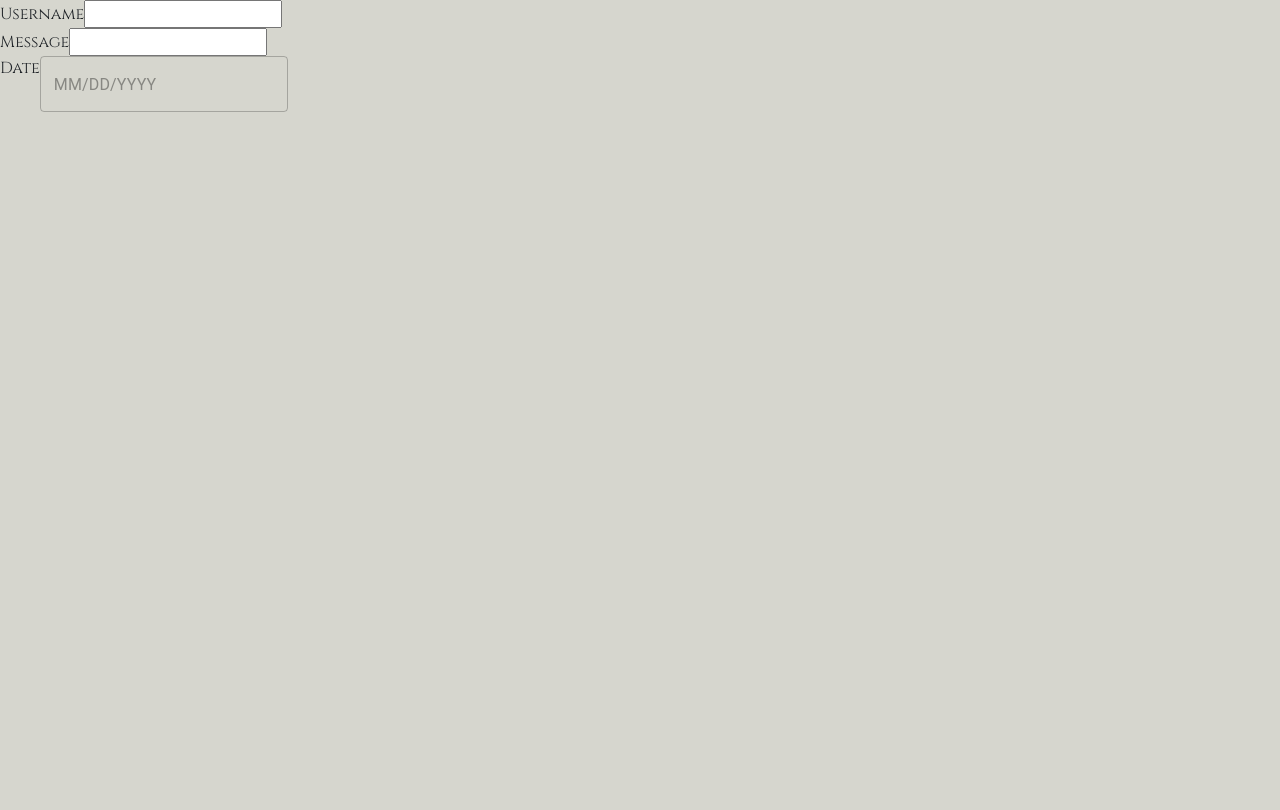
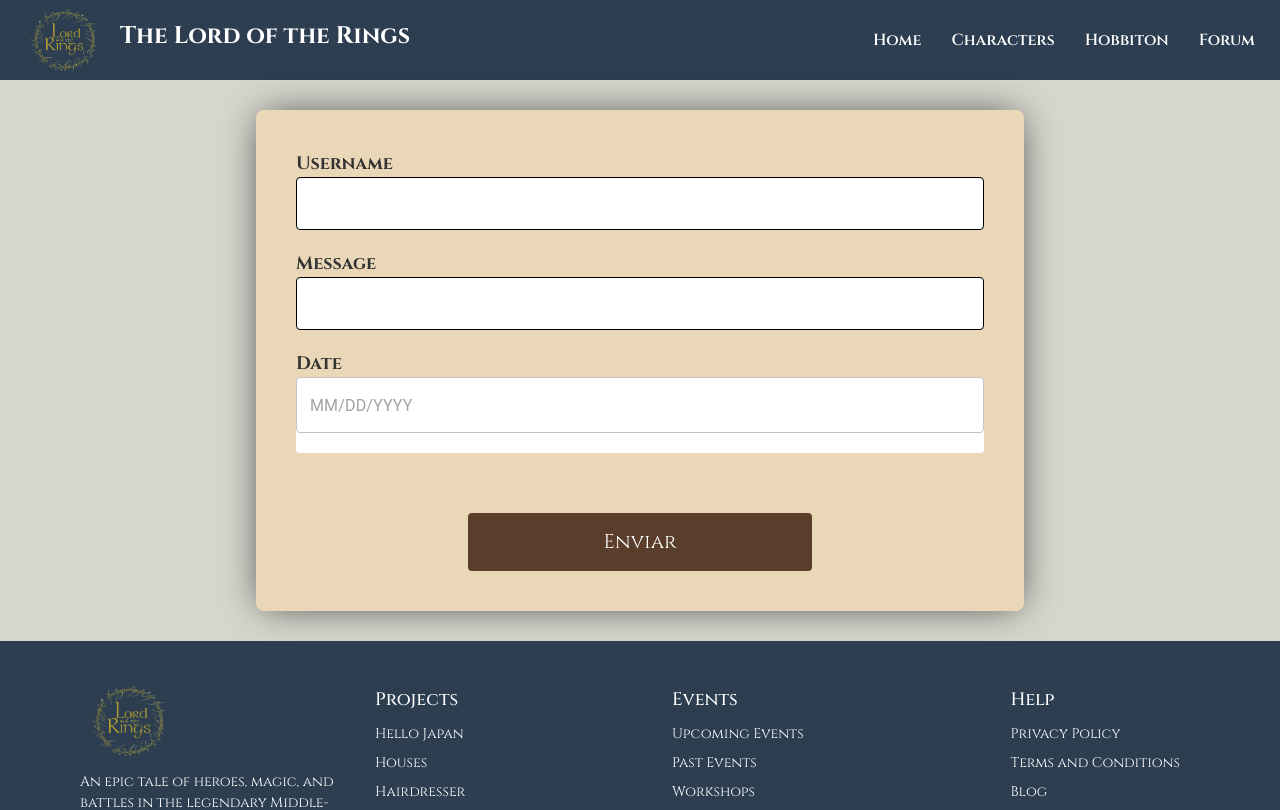
Before and after one commit to devcarlosperez/the-lord-of-the-rings-project, a React (Vite) app: page /form-add-comment in a window 1280 px wide. Shown: the top 810 px of the page. Built offline with nearby package versions, Linux system fonts and the light colour scheme; a web font is replaced by a local one.

Commit message:
add form add comment and update comment

```diff
--- a/package.json
+++ b/package.json
@@ -10,6 +10,8 @@
     "preview": "vite preview"
   },
   "dependencies": {
+    "@emotion/react": "^11.14.0",
+    "@emotion/styled": "^11.14.0",
     "@mui/lab": "^7.0.0-beta.9",
     "@mui/material": "^7.0.0",
     "@mui/x-date-pickers": "^7.28.0",
--- /dev/null
+++ b/src/components/add-comment/AddComment.css
@@ -0,0 +1,129 @@
+.form-add-comment {
+  display: flex;
+  width: 60%;
+  flex-direction: column;
+  align-items: center;
+  padding: 16px;
+  background-color: #EAD7B7;
+  -webkit-box-shadow: 0px 0px 39px -7px rgba(0, 0, 0, 0.75);
+  -moz-box-shadow: 0px 0px 39px -7px rgba(0, 0, 0, 0.75);
+  box-shadow: 0px 0px 39px -7px rgba(0, 0, 0, 0.75);
+  border-radius: 8px;
+  max-width: 400px;
+  margin: 30px auto;
+}
+
+.camps {
+  display: flex;
+  flex-direction: column;
+  width: 100%;
+}
+
+.camps div {
+  margin-bottom: 12px;
+}
+
+label {
+  font-size: 14px;
+  font-weight: bold;
+  color: #333;
+}
+
+input {
+  width: 100%;
+  padding: 8px;
+  font-size: 14px;
+  border: 1px solid black;
+  border-radius: 4px;
+}
+
+.MuiTextField-root {
+  width: 100%;
+  border: 1px solid black;
+  background-color: white;
+  border-radius: 4px;
+  box-shadow: none;
+}
+
+button {
+  padding: 10px;
+  font-size: 16px;
+  background-color: #5a3e2b;
+  color: white;
+  border: none;
+  border-radius: 4px;
+  cursor: pointer;
+  margin-top: 16px;
+}
+
+button:hover {
+  background-color: #3e2c1c;
+}
+
+.button-submit {
+  width: 50%;
+  margin-top: 20px;
+  padding: 12px;
+  font-size: 16px;
+  background-color: #5a3e2b;
+  color: white;
+  border: none;
+  border-radius: 4px;
+  cursor: pointer;
+}
+
+.button-submit:hover {
+  background-color: #3e2c1c;
+}
+
+/* 📌 Medium devices (768px and up) */
+@media only screen and (min-width: 768px) {
+  .form-add-comment {
+    max-width: 600px;
+    padding: 32px;
+  }
+
+  .camps div {
+    margin-bottom: 16px;
+  }
+
+  label {
+    font-size: 16px;
+  }
+
+  input {
+    font-size: 16px;
+    padding: 10px;
+  }
+
+  button, .button-submit {
+    font-size: 18px;
+    padding: 12px;
+  }
+}
+
+/* 📌 Large devices (1200px and up) */
+@media only screen and (min-width: 1200px) {
+  .form-add-comment {
+    max-width: 800px;
+    padding: 40px;
+  }
+
+  .camps div {
+    margin-bottom: 20px;
+  }
+
+  label {
+    font-size: 18px;
+  }
+
+  input {
+    font-size: 18px;
+    padding: 12px;
+  }
+
+  button, .button-submit {
+    font-size: 20px;
+    padding: 14px;
+  }
+}
--- /dev/null
+++ b/src/components/add-comment/AddComment.jsx
@@ -0,0 +1,38 @@
+import "./AddComment.css";
+import * as React from "react";
+import { LocalizationProvider } from "@mui/x-date-pickers/LocalizationProvider";
+import { AdapterDayjs } from "@mui/x-date-pickers/AdapterDayjs";
+import { DatePicker } from "@mui/x-date-pickers/DatePicker";
+import TextField from "@mui/material/TextField";
+
+function AddComment() {
+  const [selectedDate, setSelectedDate] = React.useState(null);
+
+  return (
+    <form className="form-add-comment">
+      <div className="camps">
+        <div>
+          <label>Username</label>
+          <input type="text" name="username" id="username" required />
+        </div>
+        <div>
+          <label>Message</label>
+          <input type="text" name="message" id="message" required />
+        </div>
+        <div>
+          <label>Date</label>
+          <LocalizationProvider dateAdapter={AdapterDayjs}>
+            <DatePicker
+              value={selectedDate}
+              onChange={(newValue) => setSelectedDate(newValue)}
+              renderInput={(params) => <TextField {...params} />}
+            />
+          </LocalizationProvider>
+        </div>
+      </div>
+      <button type="submit" className="button-submit">Enviar</button>
+    </form>
+  );
+}
+
+export default AddComment;
--- /dev/null
+++ b/src/components/update-comment/UpdateComment.css
@@ -0,0 +1,129 @@
+.form-update-comment {
+  display: flex;
+  width: 60%;
+  flex-direction: column;
+  align-items: center;
+  padding: 16px;
+  background-color: #EAD7B7;
+  -webkit-box-shadow: 0px 0px 39px -7px rgba(0, 0, 0, 0.75);
+  -moz-box-shadow: 0px 0px 39px -7px rgba(0, 0, 0, 0.75);
+  box-shadow: 0px 0px 39px -7px rgba(0, 0, 0, 0.75);
+  border-radius: 8px;
+  max-width: 400px;
+  margin: 30px auto;
+}
+
+.camps {
+  display: flex;
+  flex-direction: column;
+  width: 100%;
+}
+
+.camps div {
+  margin-bottom: 12px;
+}
+
+label {
+  font-size: 14px;
+  font-weight: bold;
+  color: #333;
+}
+
+input {
+  width: 100%;
+  padding: 8px;
+  font-size: 14px;
+  border: 1px solid black;
+  border-radius: 4px;
+}
+
+.MuiTextField-root {
+  width: 100%;
+  border: 1px solid black;
+  background-color: white;
+  border-radius: 4px;
+  box-shadow: none;
+}
+
+button {
+  padding: 10px;
+  font-size: 16px;
+  background-color: #5a3e2b;
+  color: white;
+  border: none;
+  border-radius: 4px;
+  cursor: pointer;
+  margin-top: 16px;
+}
+
+button:hover {
+  background-color: #3e2c1c;
+}
+
+.button-submit {
+  width: 50%;
+  margin-top: 20px;
+  padding: 12px;
+  font-size: 16px;
+  background-color: #5a3e2b;
+  color: white;
+  border: none;
+  border-radius: 4px;
+  cursor: pointer;
+}
+
+.button-submit:hover {
+  background-color: #3e2c1c;
+}
+
+/* 📌 Medium devices (768px and up) */
+@media only screen and (min-width: 768px) {
+  .form-update-comment {
+    max-width: 600px;
+    padding: 32px;
+  }
+
+  .camps div {
+    margin-bottom: 16px;
+  }
+
+  label {
+    font-size: 16px;
+  }
+
+  input {
+    font-size: 16px;
+    padding: 10px;
+  }
+
+  button, .button-submit {
+    font-size: 18px;
+    padding: 12px;
+  }
+}
+
+/* 📌 Large devices (1200px and up) */
+@media only screen and (min-width: 1200px) {
+  .form-update-comment {
+    max-width: 800px;
+    padding: 40px;
+  }
+
+  .camps div {
+    margin-bottom: 20px;
+  }
+
+  label {
+    font-size: 18px;
+  }
+
+  input {
+    font-size: 18px;
+    padding: 12px;
+  }
+
+  button, .button-submit {
+    font-size: 20px;
+    padding: 14px;
+  }
+}
--- /dev/null
+++ b/src/components/update-comment/UpdateComment.jsx
@@ -0,0 +1,38 @@
+import "./UpdateComment.css";
+import * as React from "react";
+import { LocalizationProvider } from "@mui/x-date-pickers/LocalizationProvider";
+import { AdapterDayjs } from "@mui/x-date-pickers/AdapterDayjs";
+import { DatePicker } from "@mui/x-date-pickers/DatePicker";
+import TextField from "@mui/material/TextField";
+
+function UpdateComment() {
+  const [selectedDate, setSelectedDate] = React.useState(null);
+
+  return (
+    <form className="form-update-comment">
+      <div className="camps">
+        <div>
+          <label>Username</label>
+          <input type="text" name="username" id="username" />
+        </div>
+        <div>
+          <label>Message</label>
+          <input type="text" name="message" id="message" />
+        </div>
+        <div>
+          <label>Date</label>
+          <LocalizationProvider dateAdapter={AdapterDayjs}>
+            <DatePicker
+              value={selectedDate}
+              onChange={(newValue) => setSelectedDate(newValue)}
+              renderInput={(params) => <TextField {...params} />}
+            />
+          </LocalizationProvider>
+        </div>
+      </div>
+      <button type="submit" className="button-submit">Enviar</button>
+    </form>
+  );
+}
+
+export default UpdateComment;
--- a/src/pages/form-add-comment/FormAddComment.jsx
+++ b/src/pages/form-add-comment/FormAddComment.jsx
@@ -1,36 +1,14 @@
-import "./FormAddComment.css";
-import * as React from "react";
-import { LocalizationProvider } from "@mui/x-date-pickers/LocalizationProvider";
-import { AdapterDayjs } from "@mui/x-date-pickers/AdapterDayjs";
-import { DatePicker } from "@mui/x-date-pickers/DatePicker";
-import TextField from "@mui/material/TextField";
+import AddComment from "../../components/add-comment/AddComment";
+import Footer from "../../components/footer/Footer";
+import Header from "../../components/header/Header";
 
 function FormAddComment() {
-  const [selectedDate, setSelectedDate] = React.useState(null);
-
   return (
-    <form className="form-add-comment">
-      <div className="camps">
-        <div>
-          <label>Username</label>
-          <input type="text" name="username" id="username" />
-        </div>
-        <div>
-          <label>Message</label>
-          <input type="text" name="message" id="message" />
-        </div>
-        <div>
-          <label>Date</label>
-          <LocalizationProvider dateAdapter={AdapterDayjs}>
-            <DatePicker
-              value={selectedDate}
-              onChange={(newValue) => setSelectedDate(newValue)}
-              renderInput={(params) => <TextField {...params} />}
-            />
-          </LocalizationProvider>
-        </div>
-      </div>
-    </form>
+    <>
+      <Header/>
+      <AddComment/>
+      <Footer/>
+    </>
   );
 }
 
--- a/src/pages/form-update-comment/FormUpdateComment.jsx
+++ b/src/pages/form-update-comment/FormUpdateComment.jsx
@@ -1,36 +1,14 @@
-import "./FormUpdateComment.css";
-import * as React from "react";
-import { LocalizationProvider } from "@mui/x-date-pickers/LocalizationProvider";
-import { AdapterDayjs } from "@mui/x-date-pickers/AdapterDayjs";
-import { DatePicker } from "@mui/x-date-pickers/DatePicker";
-import TextField from "@mui/material/TextField";
+import UpdateComment from "../../components/update-comment/UpdateComment";
+import Footer from "../../components/footer/Footer";
+import Header from "../../components/header/Header";
 
 function FormUpdateComment() {
-  const [selectedDate, setSelectedDate] = React.useState(null);
-
   return (
-    <form className="form-add-comment">
-      <div className="camps">
-        <div>
-          <label>Username</label>
-          <input type="text" name="username" id="username" />
-        </div>
-        <div>
-          <label>Message</label>
-          <input type="text" name="message" id="message" />
-        </div>
-        <div>
-          <label>Date</label>
-          <LocalizationProvider dateAdapter={AdapterDayjs}>
-            <DatePicker
-              value={selectedDate}
-              onChange={(newValue) => setSelectedDate(newValue)}
-              renderInput={(params) => <TextField {...params} />}
-            />
-          </LocalizationProvider>
-        </div>
-      </div>
-    </form>
+    <>
+      <Header/>
+      <UpdateComment/>
+      <Footer/>
+    </>
   );
 }
 
```
Also changed, not shown: src/components/forum-list/ForumList.jsx (line endings or trailing spaces), src/pages/form-add-comment/FormAddComment.css (deleted), 1 other file (tests, documents, lock files or other folders).
